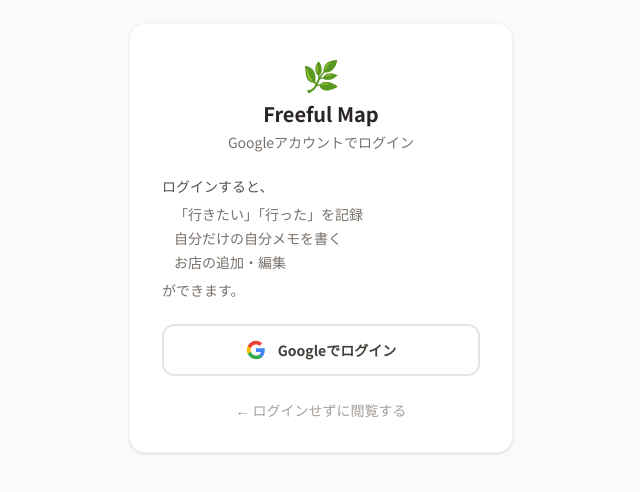
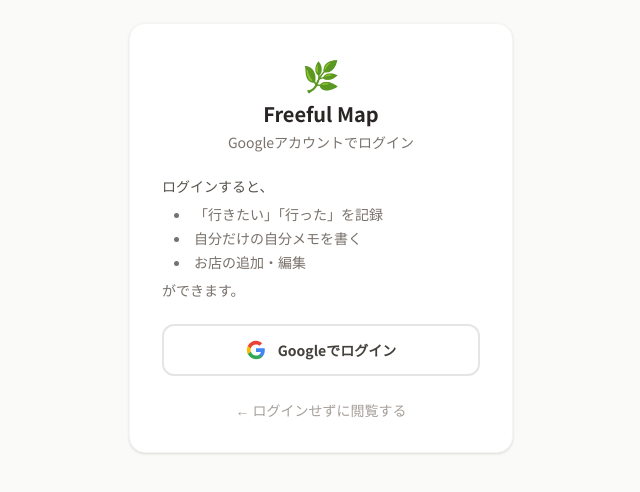
Before and after one commit to aruka3/freeful-map, a Next.js app: page /login in a window 1280 px wide. Shown: the part 162-654 px from the top of the page, without its empty margins (319-959 px from the left). Built offline with nearby package versions, Linux system fonts and the light colour scheme.

Commit message:
fix: add bullet points to login page feature list
Co-Authored-By: Claude Sonnet 4.6 <noreply@anthropic.com>
Claude-Session: https://claude.ai/code/session_018hfnEMwxWQg9tEfsHtnJWr

```diff
--- a/src/app/login/page.tsx
+++ b/src/app/login/page.tsx
@@ -10,7 +10,7 @@ export default function LoginPage() {
 
         <div className="space-y-2 text-left text-sm">
           <p className="text-stone-600">ログインすると、</p>
-          <ul className="space-y-1 text-stone-500 pl-3">
+          <ul className="space-y-1 text-stone-500 pl-3 list-disc list-inside">
             <li>「行きたい」「行った」を記録</li>
             <li>自分だけの自分メモを書く</li>
             <li>お店の追加・編集</li>
```
